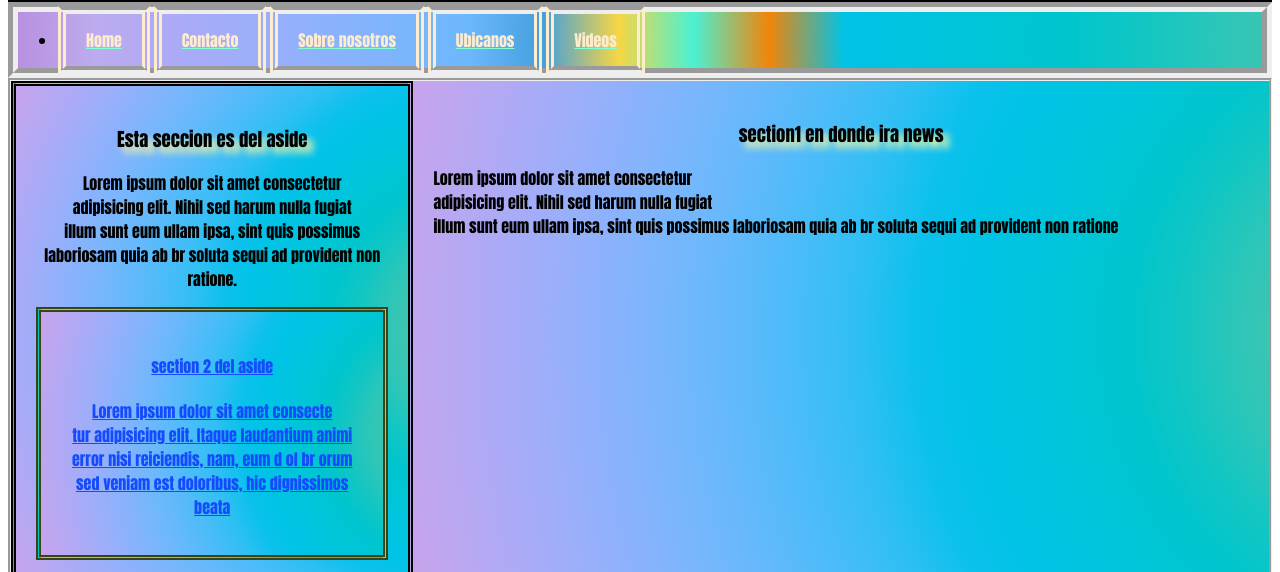
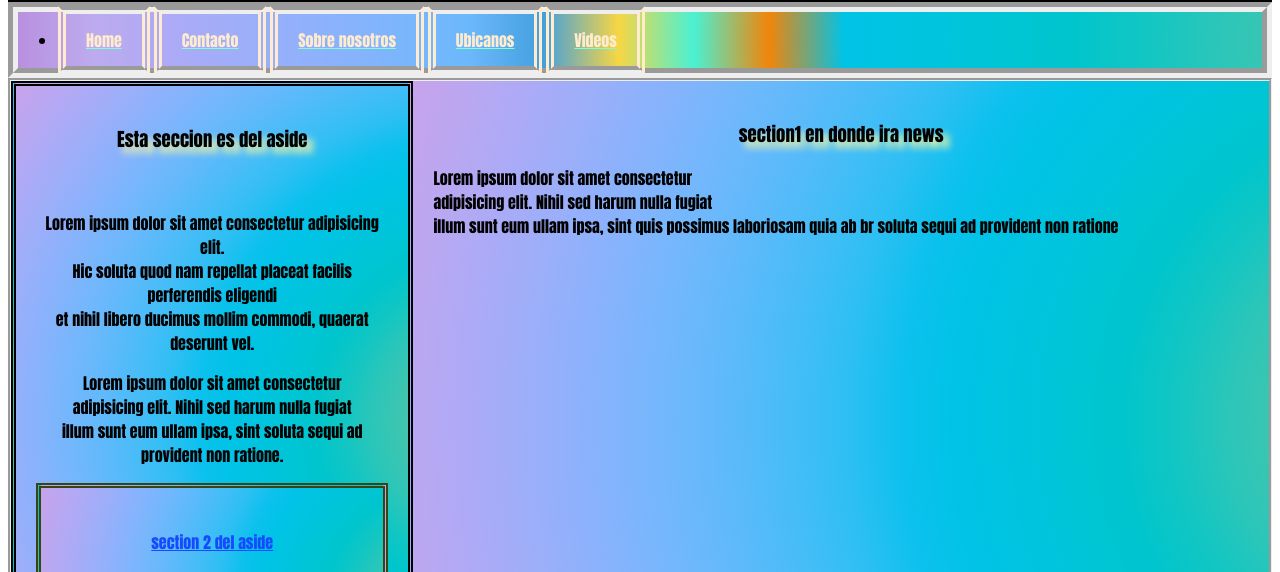
Before and after one commit to Metaversoglobal/cosmopolitan-ec.github.io, a plain HTML site: page index.html in a window 1280 px wide. Shown: the part 196-768 px from the top of the page. Drawn offline with Linux system fonts and the light colour scheme; a script that the page names is missing.

Commit message:
version 1.5

```diff
--- a/index.html
+++ b/index.html
@@ -16,8 +16,8 @@
     <script src="script.js" type="text/scrip.js"></script>
 
     <script type="text/javascript">
-        window.onload = function(){
-        (function(d, script) {
+        window.onload = function () {
+            (function (d, script) {
                 script = d.createElement('script');
                 script.type = 'text/javascript';
                 script.async = true;
@@ -26,7 +26,7 @@
             }(document));
         };
     </script>
-        <script> src="script.py" function="text/map.html"</script>
+    <script> src = "script.py" function="text/map.html"</script>
 
 </head>
 
@@ -57,10 +57,15 @@
             <div text_asid>
                 <div>
                     <h3>Esta seccion es del aside</h3>
-                </div>
+                </div> <br>
+
+                <p>Lorem ipsum dolor sit amet consectetur adipisicing elit. <br>
+                    Hic soluta quod nam repellat placeat facilis perferendis eligendi <br>
+                    et nihil libero ducimus mollim commodi, quaerat deserunt vel.</p>
+
                 <p>Lorem ipsum dolor sit amet consectetur <br>
                     adipisicing elit. Nihil sed harum nulla fugiat <br>
-                    illum sunt eum ullam ipsa, sint quis possimus laboriosam quia ab br
+                    illum sunt eum ullam ipsa, sint
                     soluta sequi ad provident non ratione.</p>
             </div>
 
```
Lines whose indentation alone changed are shown as unchanged.
